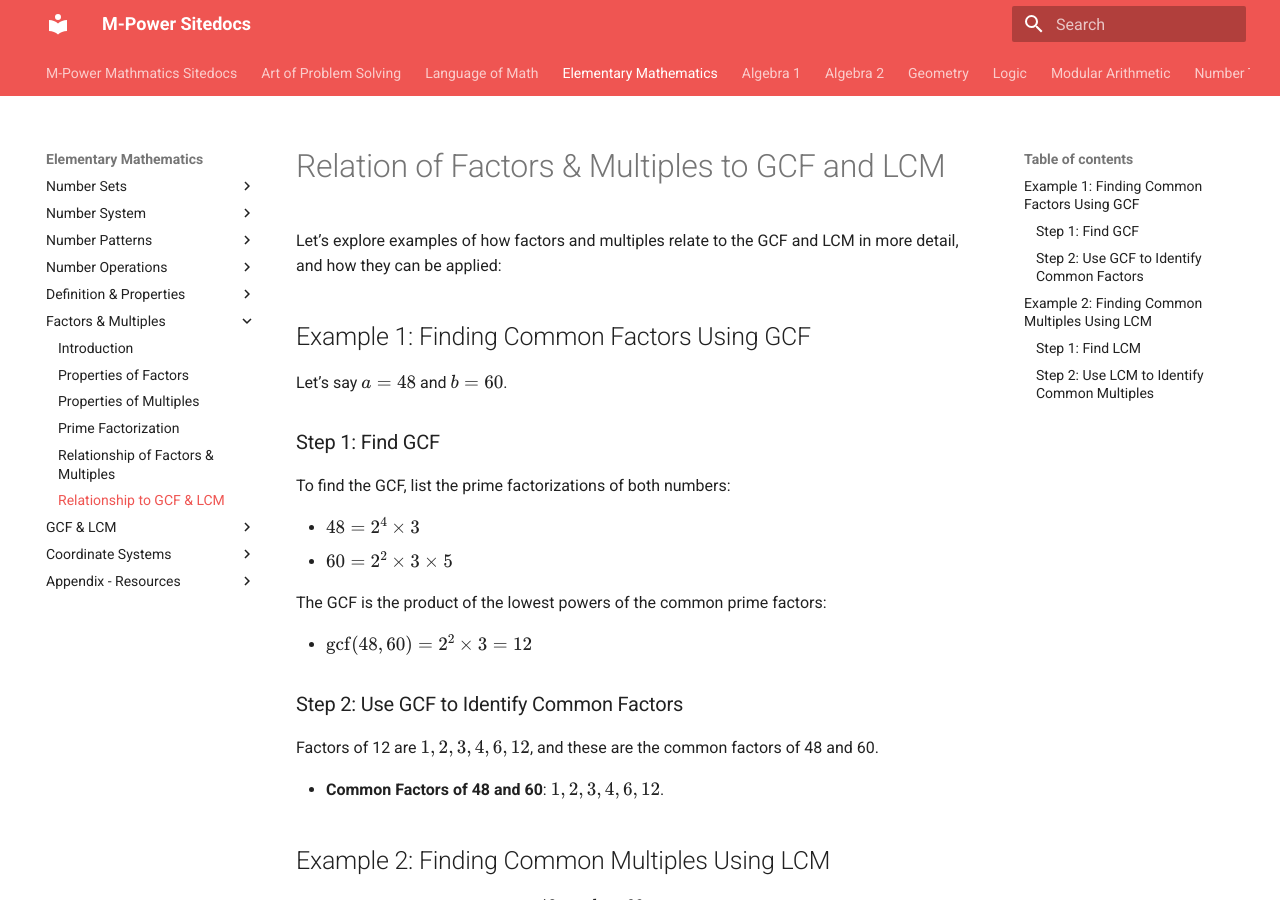
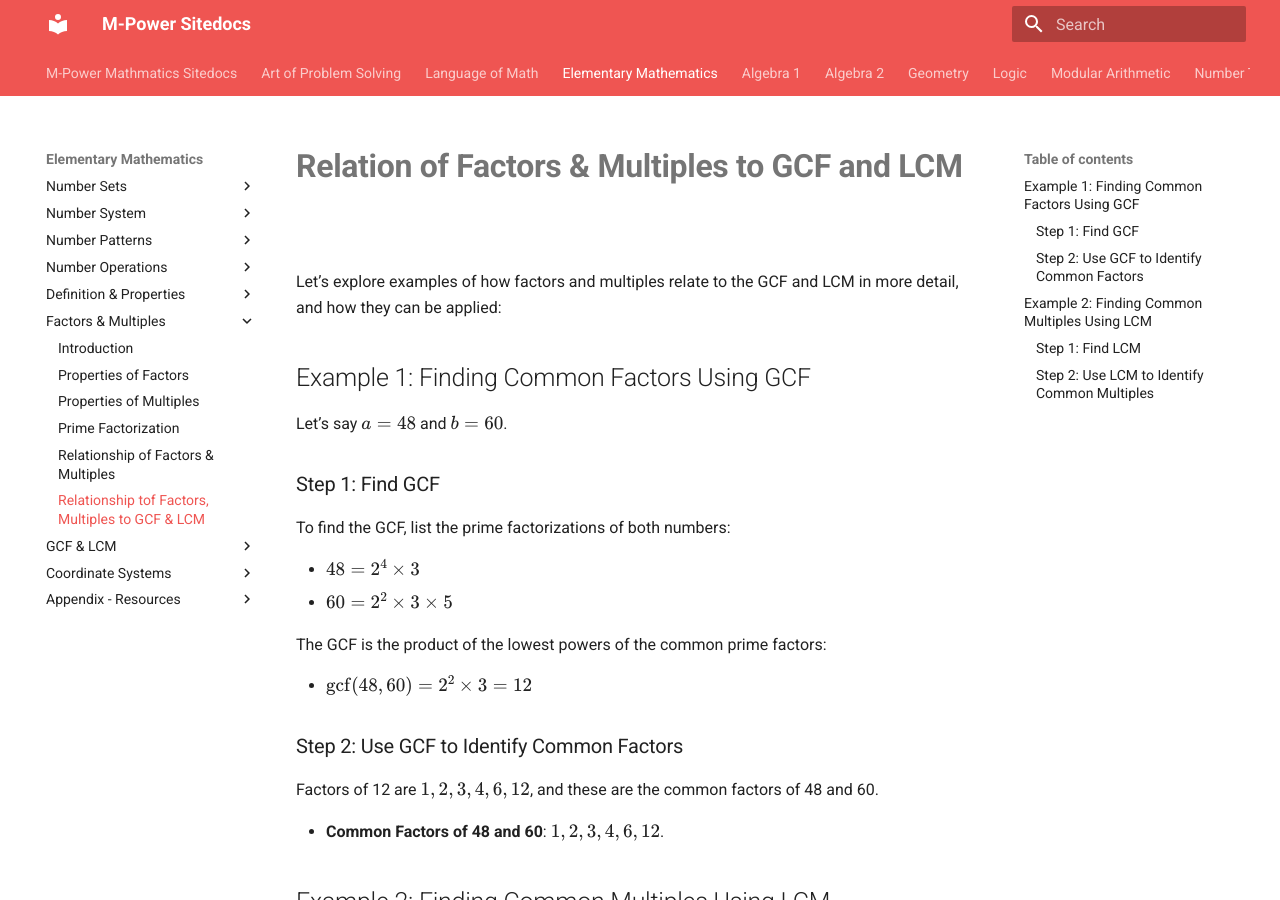
Before and after one commit to baseonballs/mpower-sitedocs, an MkDocs documentation site: the page built from site-docs/mathematics/elem/core-concepts/factors-multiples/relationship-of-factor-multiples-to-gcf-lcm.md, in a window 1280 px wide and 900 px high. Built offline with MkDocs 1.6.1 and Material for MkDocs 9.7.7, drawn with Linux system fonts in a browser that asks for light colours; formulas are drawn with MathJax 3.

Commit message:
changed TOC for relationship of factors, multiples to gcf & lcm.

```diff
--- a/mkdocs.yml
+++ b/mkdocs.yml
@@ -201,7 +201,7 @@ nav:
       - "Properties of Multiples": "mathematics/elem/core-concepts/factors-multiples/multiples-properties.md"
       - "Prime Factorization": "mathematics/elem/core-concepts/factors-multiples/prime-factorization.md"
       - "Relationship of Factors & Multiples": "mathematics/elem/core-concepts/factors-multiples/relation-factors-multiples.md"
-      - "Relationship to GCF & LCM": "mathematics/elem/core-concepts/factors-multiples/relationship-of-factor-multiples-to-gcf-lcm.md"
+      - "Relationship tof Factors, Multiples to GCF & LCM": "mathematics/elem/core-concepts/factors-multiples/relationship-of-factor-multiples-to-gcf-lcm.md"
     - "GCF & LCM":
       - "Properties of GCF": "mathematics/elem/core-concepts/gcf-lcm/properties-gcf.md"
       - "Properties of LCM": "mathematics/elem/core-concepts/gcf-lcm/properties-lcm.md"
--- a/site-docs/mathematics/elem/core-concepts/factors-multiples/relationship-of-factor-multiples-to-gcf-lcm.md
+++ b/site-docs/mathematics/elem/core-concepts/factors-multiples/relationship-of-factor-multiples-to-gcf-lcm.md
@@ -1,4 +1,4 @@
-# Relation of Factors & Multiples to GCF and LCM
+# **Relation of Factors & Multiples to GCF and LCM**
 
 Let’s explore examples of how factors and multiples relate to the GCF and LCM in more detail, and how they can be applied:
 
```
